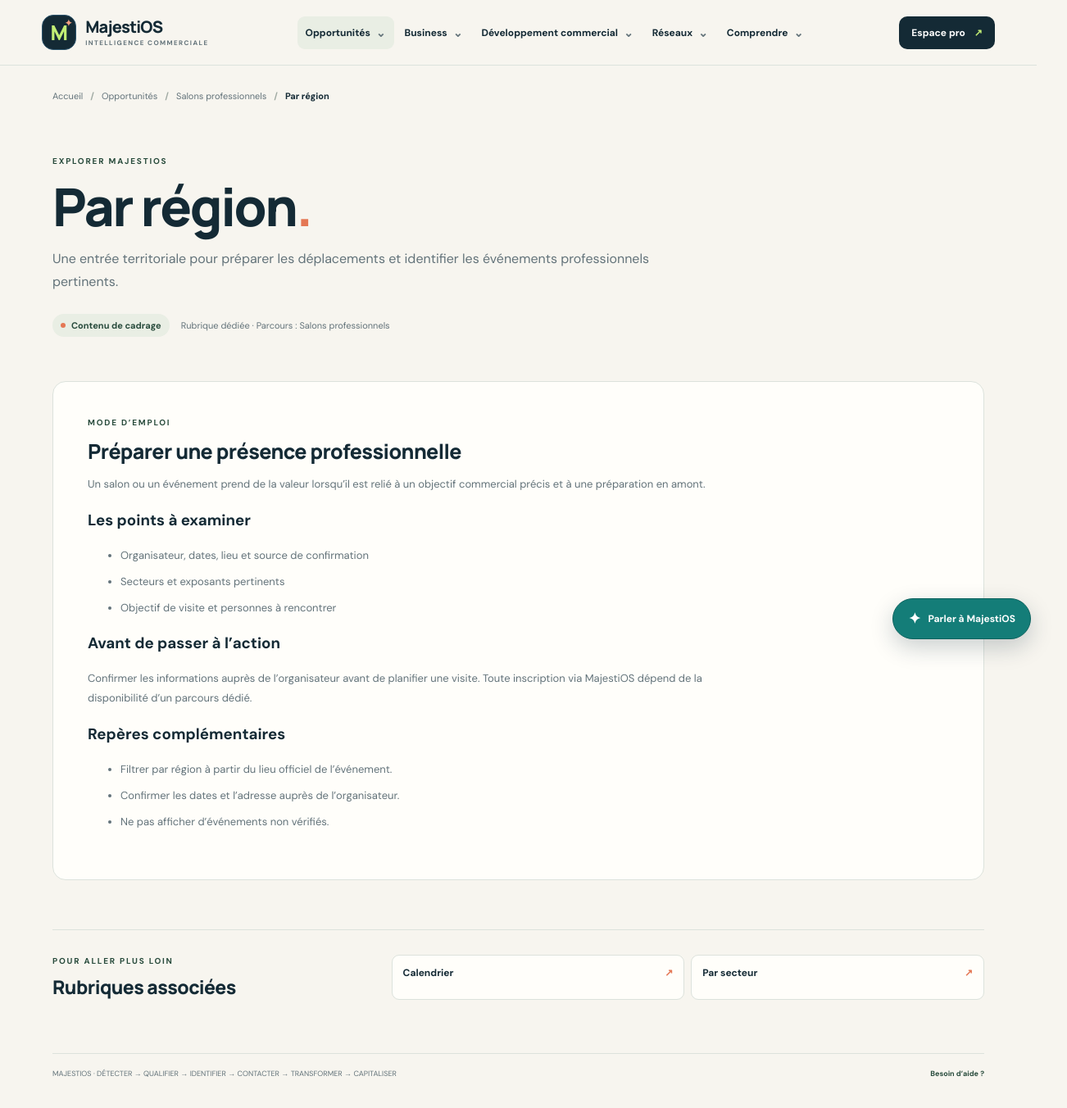
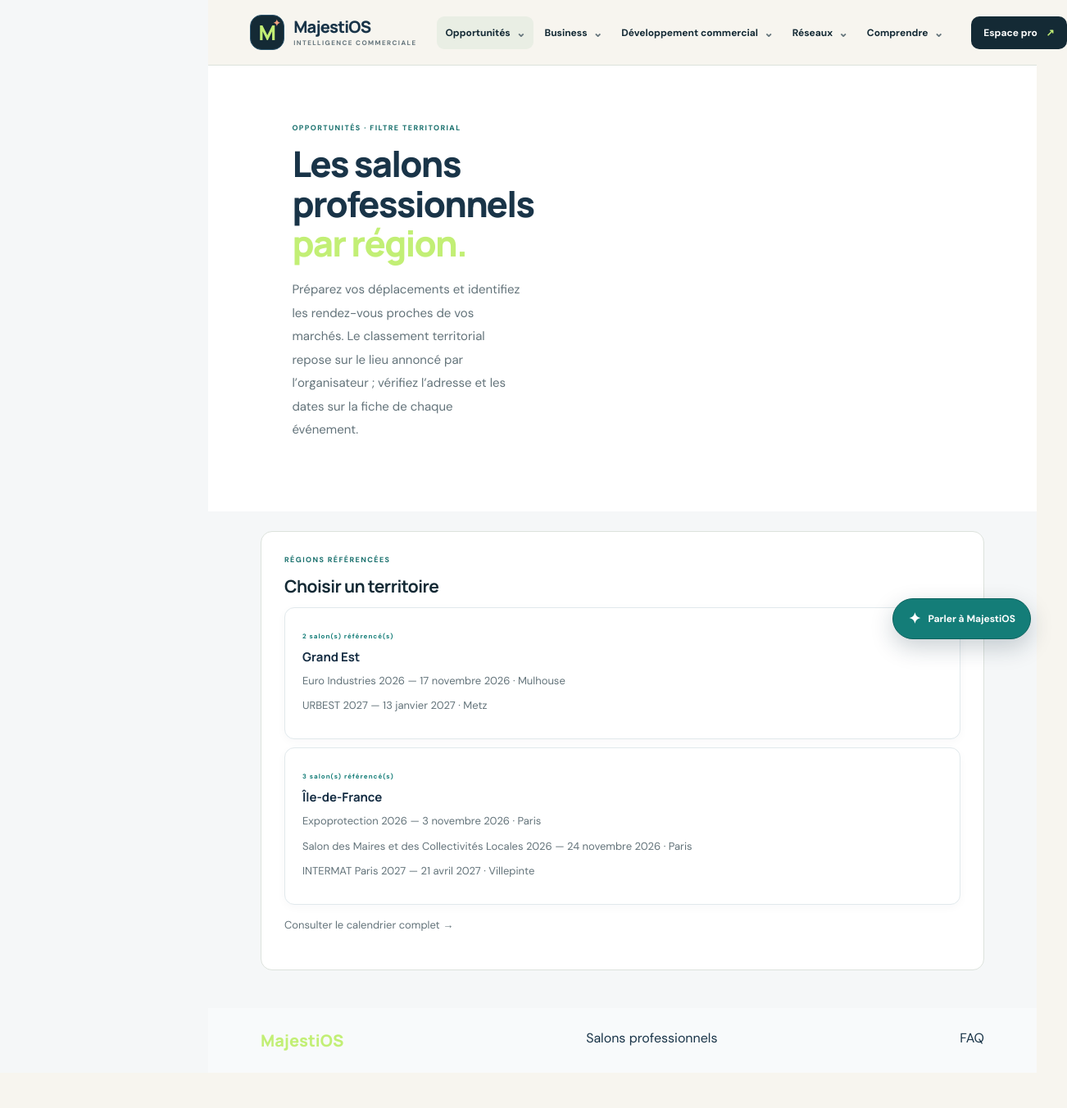
Before and after one commit to Chexpeer/Majestios, a Next.js app: page /opportunites/salons/region in a window 1280 px wide. Shown: the top 1352 px of the page at 82% size, 1302 px wide, since content can reach past the window. After the commit the page ends 1309 px from the top, so only its background shows below. Built offline with nearby package versions, Linux system fonts and the light colour scheme.

Commit message:
Rendre la rubrique des salons par région exploitable

```diff
--- a/src/app/opportunites/salons/region/page.tsx
+++ b/src/app/opportunites/salons/region/page.tsx
@@ -1,7 +1,37 @@
-import SiteHub from "@/components/site-hub";
+import Link from "next/link";
+import PublicHeader from "@/components/public-header";
+import { salonEvents } from "@/data/salon-events";
 
-export const metadata = { title: "Salons professionnels par région — MajestiOS", description: "Une entrée territoriale pour préparer les déplacements et identifier les événements professionnels pertinents." };
+export const metadata = {
+  title: "Salons professionnels par région — MajestiOS",
+  description: "Repérer les salons professionnels par région pour préparer ses déplacements et sa prospection."
+};
+
+function formatDate(value: string) {
+  return new Intl.DateTimeFormat("fr-FR", { day: "numeric", month: "long", year: "numeric", timeZone: "Europe/Paris" }).format(new Date(value));
+}
 
 export default function Page() {
-  return <SiteHub pathname="/opportunites/salons/region" intro="Une entrée territoriale pour préparer les déplacements et identifier les événements professionnels pertinents." checklist={["Filtrer par région à partir du lieu officiel de l’événement.","Confirmer les dates et l’adresse auprès de l’organisateur.","Ne pas afficher d’événements non vérifiés."]} />;
+  const regions = [...new Set(salonEvents.map((event) => event.region))].sort((a, b) => a.localeCompare(b, "fr"));
+  return <main className="public-site concept-page">
+    <PublicHeader />
+    <section className="how-section concept-hero"><div>
+      <span className="section-label">OPPORTUNITÉS · FILTRE TERRITORIAL</span>
+      <h1>Les salons professionnels <em>par région.</em></h1>
+      <p>Préparez vos déplacements et identifiez les rendez-vous proches de vos marchés. Le classement territorial repose sur le lieu annoncé par l’organisateur ; vérifiez l’adresse et les dates sur la fiche de chaque événement.</p>
+    </div></section>
+    <section className="concept-principles">
+      <span className="section-label">RÉGIONS RÉFÉRENCÉES</span><h2>Choisir un territoire</h2>
+      <div className="results-list">{regions.map((region) => {
+        const events = salonEvents.filter((event) => event.region === region).sort((a, b) => a.startDate.localeCompare(b.startDate));
+        return <article className="result-card" key={region}>
+          <div className="result-main"><span className="result-category">{events.length} salon(s) référencé(s)</span><h3>{region}</h3>
+            {events.map((event) => <p key={event.slug}><Link href={`/opportunites/salons/${event.slug}`}>{event.title}</Link> — {formatDate(event.startDate)} · {event.city}</p>)}
+          </div>
+        </article>;
+      })}</div>
+      <p><Link href="/opportunites/salons/calendrier">Consulter le calendrier complet →</Link></p>
+    </section>
+    <footer className="public-footer"><Link className="footer-brand" href="/">MajestiOS</Link><Link href="/opportunites/salons">Salons professionnels</Link><Link href="/faq">FAQ</Link></footer>
+  </main>;
 }
```
